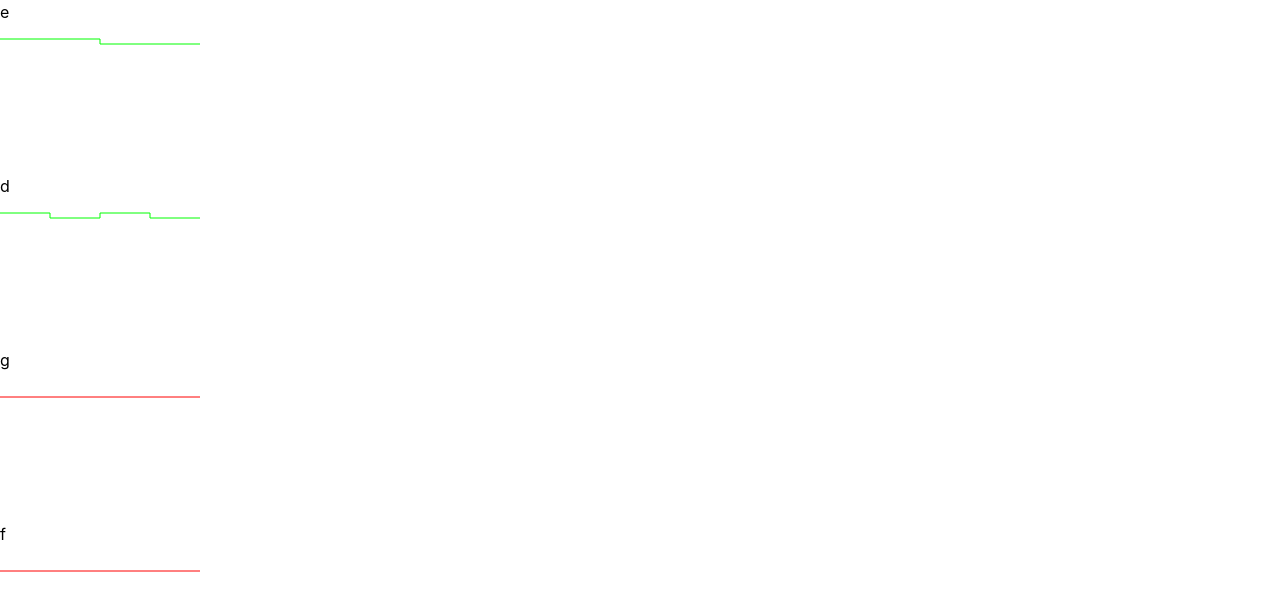
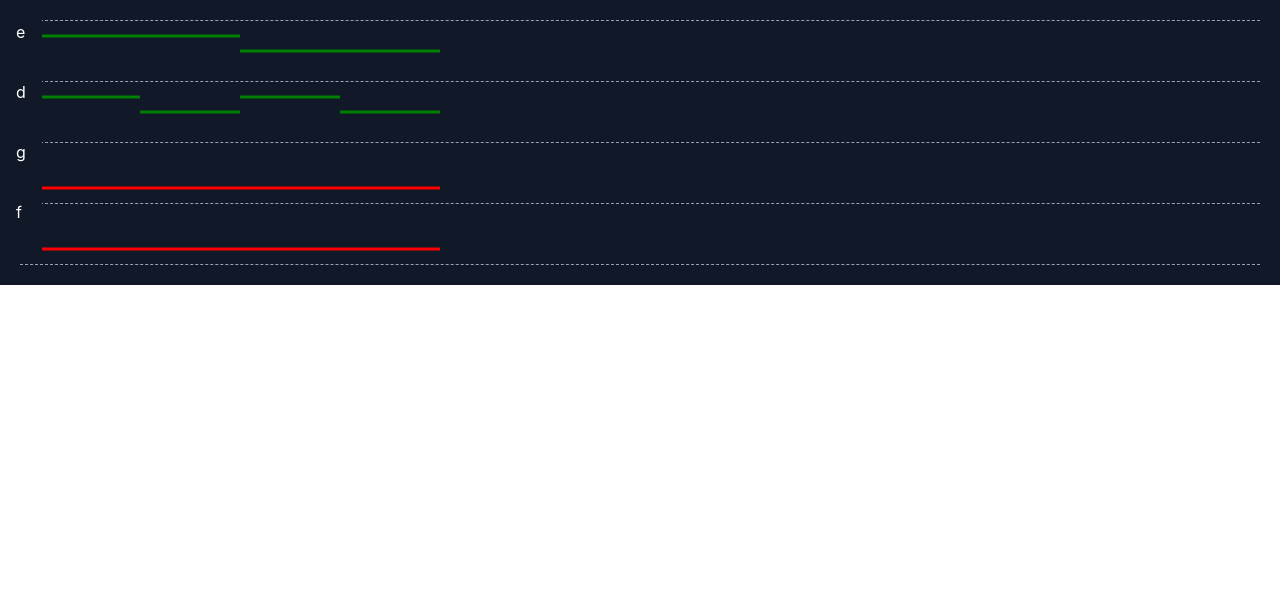
Before and after one commit to JasYi/cloud-fpga-frontend, a React (Create React App) app: page /#/visualizer in a window 1280 px wide. Shown: the top 610 px of the page. Built offline with nearby package versions, Linux system fonts and the light colour scheme.

Commit message:
wave visualizer almsot done

```diff
--- a/src/components/Visualizer.jsx
+++ b/src/components/Visualizer.jsx
@@ -19,14 +19,22 @@ export default function Visualizer() {
     setKey(parsedVCD[3]);
   }, []);
 
-  return <>
+  return <div className="bg-gray-900 text-white p-5 overflow-auto">
+    <div className="absolute bg-gray-900 pl-4 left-0">
+    {
+      data == "" ? <h1>Loading...</h1> :
+      data.map((elem) => (
+          <p className="pr-4 content-center pb-9">{key[elem[0]]}</p>
+      ))
+    }
+    </div>
     { data == "" ? <h1>Loading...</h1> :
     data.map((elem) => (
-    <>
-      <p>{key[elem[0]]}</p>
-      <WaveDrawing drawing={elem}/>
-    </>
+    <div className="flex content-center border-t-[1px] border-slate-400 border-dashed w-auto">
+      <WaveDrawing drawing={elem} />
+    </div>
     ))}
+    <div className="flex content-center border-b-[1px] border-slate-400 border-dashed"></div>
 
-  </>;
+</div>;
 }
--- a/src/components/WaveDrawing.jsx
+++ b/src/components/WaveDrawing.jsx
@@ -1,20 +1,25 @@
-import {React, useEffect, useRef} from "react";
+import {React, useEffect, useRef, useState} from "react";
 
 
 export default function WaveDrawing(props) {
     console.log(props.drawing);
-    const xConst = 5;
-    const yConst = 100;
-    const yPadding = 20;
+    const xConst = 10;
+    const yConst = 15;
+    const yPadding = 30;
     const endTime = parseInt(props.drawing[2]);
 
     const canvasRef = useRef(null);
 
+    const tempWaveData = [];
+    const [waveData, setWaveData] = useState([]);
+
     // function for drawing
-    function drawPulse(ctx, y, start, end){
+    function drawPulse(y, start, end){
         console.log("drawing from: " + start + " to: " + end + " at y: " + y);
-        ctx.lineTo(start*xConst, yPadding - y*xConst);
-        ctx.lineTo(end*xConst, yPadding - y*xConst);
+        let color = "green"
+        if(y == -1)
+            color = "red"
+        tempWaveData.push([start*xConst, yPadding-y*yConst, end*xConst, yPadding-y*yConst, color]);
     }
 
 
@@ -24,42 +29,36 @@ export default function WaveDrawing(props) {
         console.log(props.drawing);
         const singleWave = props.drawing[1];
         console.log("wave plotting: " + singleWave);
-        const canvas = canvasRef.current;
-        if(canvas.getContext){
-            const ctx = canvas.getContext("2d");
-            ctx.clearRect(0, 0, canvas.width, canvas.height);
-            ctx.beginPath();
         for(let i = 0; i < singleWave.length; i++){
             let curr = singleWave[i];
             let next = singleWave[i+1];
-                if(curr[0] == -1){
-                    // make red
-                    ctx.strokeStyle = "#FF0000"
-                }
-                else{
-                    // make green
-                    ctx.strokeStyle = "#00FF00"
-                }
             console.log("next: " + curr)
             if(i <= singleWave.length - 2){
                 console.log("test 1: " + curr[1]);
                 console.log("test 2: " + singleWave[i+1][1]);
-                    drawPulse(ctx, curr[0], curr[1], singleWave[i+1][1]);
+                drawPulse(curr[0], curr[1], singleWave[i+1][1]);
             }
             else{
-                    drawPulse(ctx, curr[0], curr[1], endTime);
+                drawPulse(curr[0], curr[1], endTime);
             }
-            }
-            ctx.stroke();
         }
     }
 
     useEffect(() => {
         if(props.drawing )
         draw();
+        setWaveData(tempWaveData);
     }, [props.drawing]);
 
     return <>
-        <canvas ref={canvasRef}></canvas>
+    <div className="flex w-auto pl-5 ">
+        <svg width={endTime * xConst + 20} height="60" className="">
+            {
+            waveData == [] ? <></> : waveData.map((elem) => (
+                <line x1={elem[0]} y1={elem[1]} x2={elem[2]} y2={elem[3]} stroke={elem[4]} stroke-width="3"/>
+                ))
+            }
+        </svg>
+        </div>
     </>;
 }
--- a/src/components/WaveView.jsx
+++ /dev/null
@@ -1,14 +0,0 @@
-import {React, useEffect} from "react";
-import WaveDrawing from "./WaveDrawing";
-
-export default function WaveView(props) {
-    useEffect(() => {
-
-        const dataIn = props.drawing;
-
-    }, [props.drawing]);
-
-    return <>
-    <WaveDrawing drawing={props.drawing} />
-    </>;
-}
```
Lines whose indentation alone changed are shown as unchanged.
